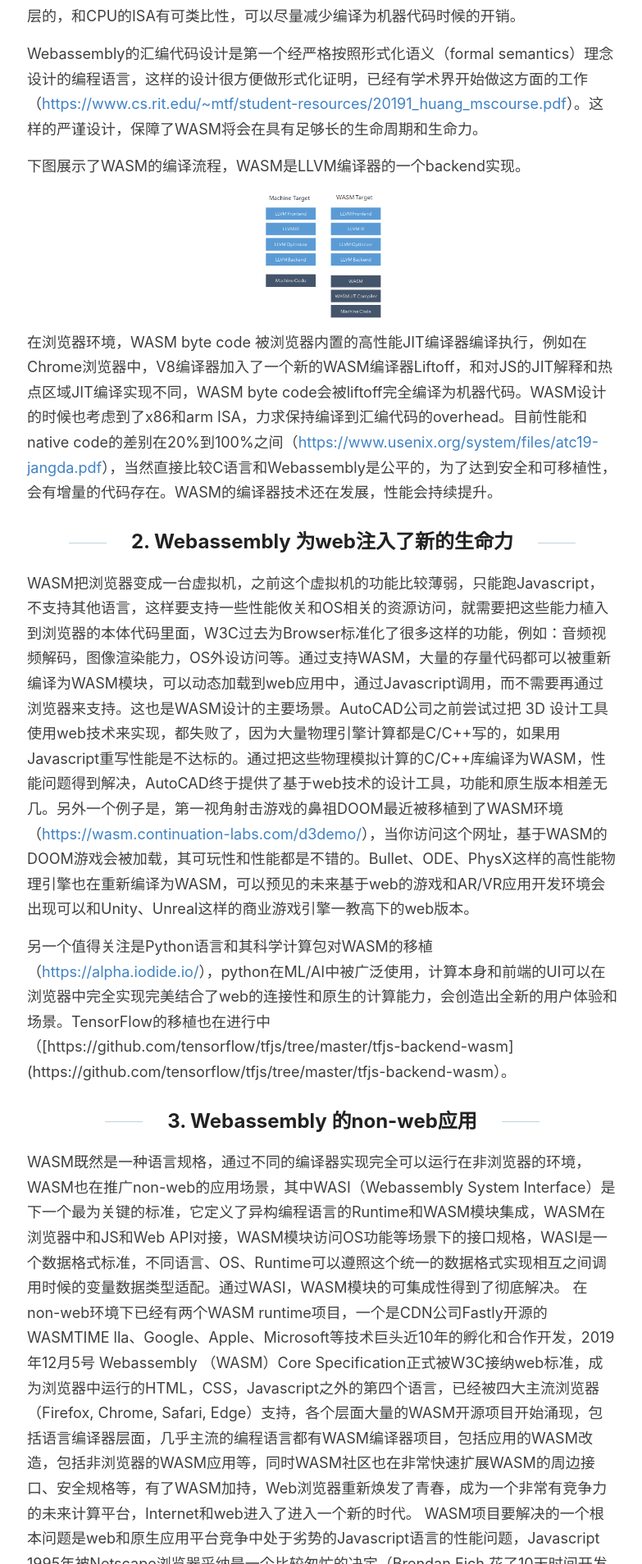
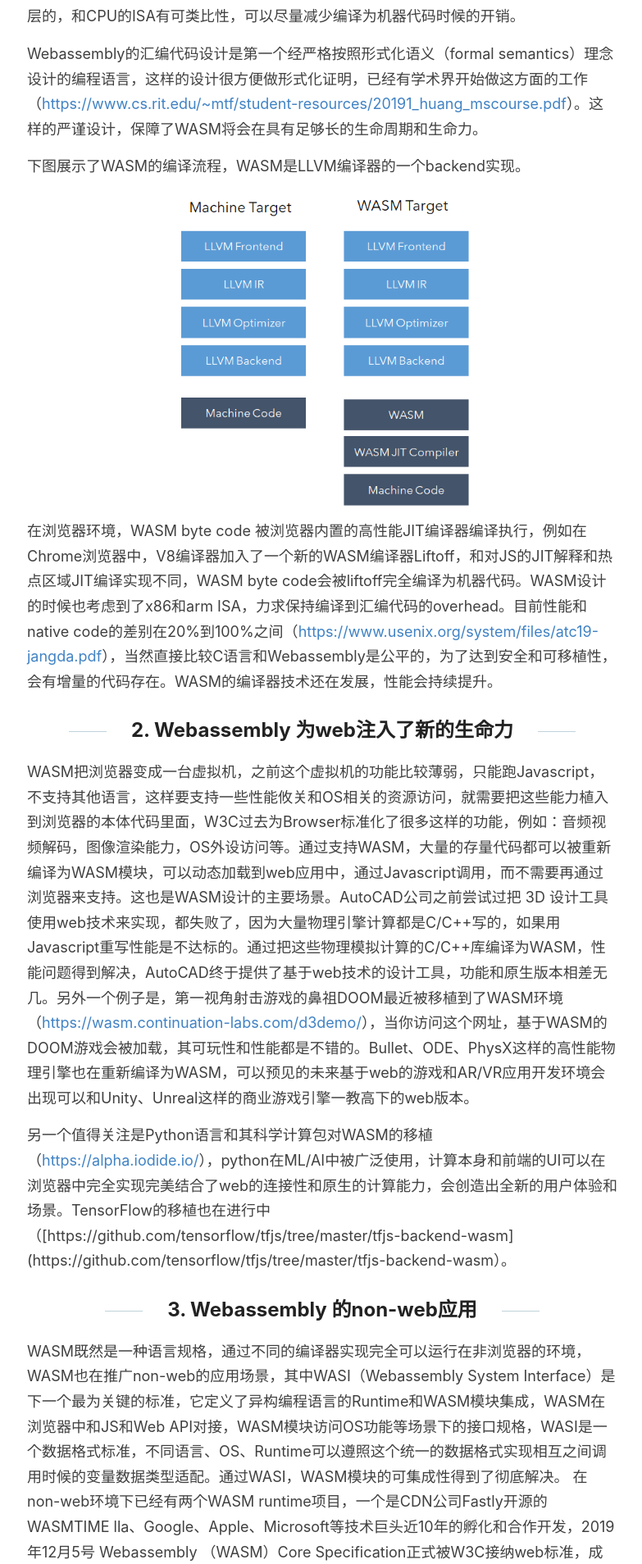
Before and after one commit to sbagga/mistyminds, a Jekyll site: the page built from _posts/2020-04-28-Webassembly-带来的新计算平台.md, in a window 1280 px wide. Shown: the part 1219-3127 px from the top of the page at 82% size, without its empty margins (247-1030 px from the left). Built offline with Jekyll 4.4.1, drawn with Linux system fonts in a browser that asks for light colours.

Commit message:
Update 2020-04-28-Webassembly-带来的新计算平台.md

```diff
--- a/_posts/2020-04-28-Webassembly-带来的新计算平台.md
+++ b/_posts/2020-04-28-Webassembly-带来的新计算平台.md
@@ -21,7 +21,7 @@ Webassembly的汇编代码设计是第一个经严格按照形式化语义（for
 
 下图展示了WASM的编译流程，WASM是LLVM编译器的一个backend实现。
 
-![WASM和机器代码编译比较](/images/wasm-llvm.png){:height="20%" width="20%"}
+![WASM和机器代码编译比较](/images/wasm-llvm.png)
 
 
 在浏览器环境，WASM byte code 被浏览器内置的高性能JIT编译器编译执行，例如在Chrome浏览器中，V8编译器加入了一个新的WASM编译器Liftoff，和对JS的JIT解释和热点区域JIT编译实现不同，WASM byte code会被liftoff完全编译为机器代码。WASM设计的时候也考虑到了x86和arm ISA，力求保持编译到汇编代码的overhead。目前性能和native code的差别在20%到100%之间（[https://www.usenix.org/system/files/atc19-jangda.pdf](https://www.usenix.org/system/files/atc19-jangda.pdf)），当然直接比较C语言和Webassembly是公平的，为了达到安全和可移植性，会有增量的代码存在。WASM的编译器技术还在发展，性能会持续提升。
```
